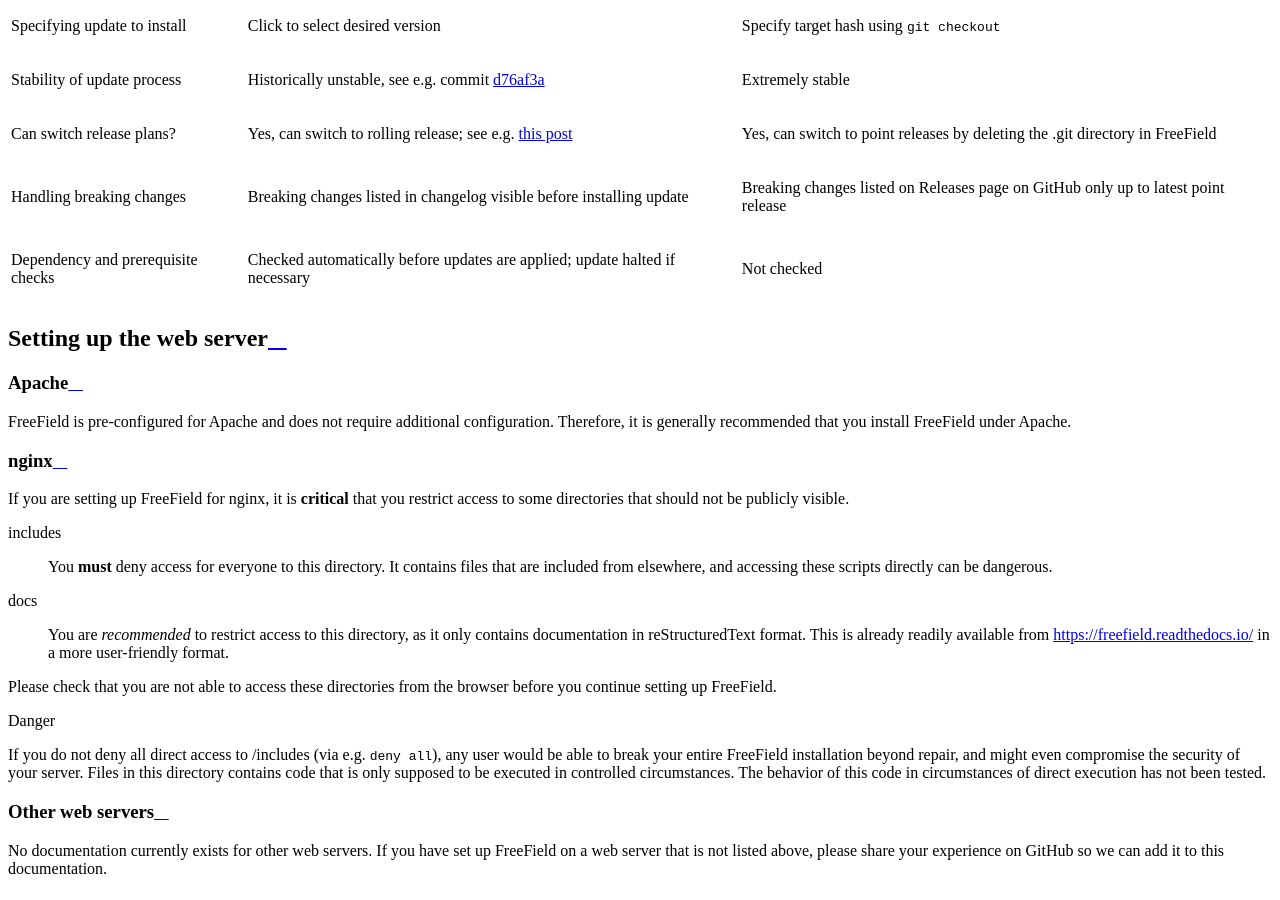
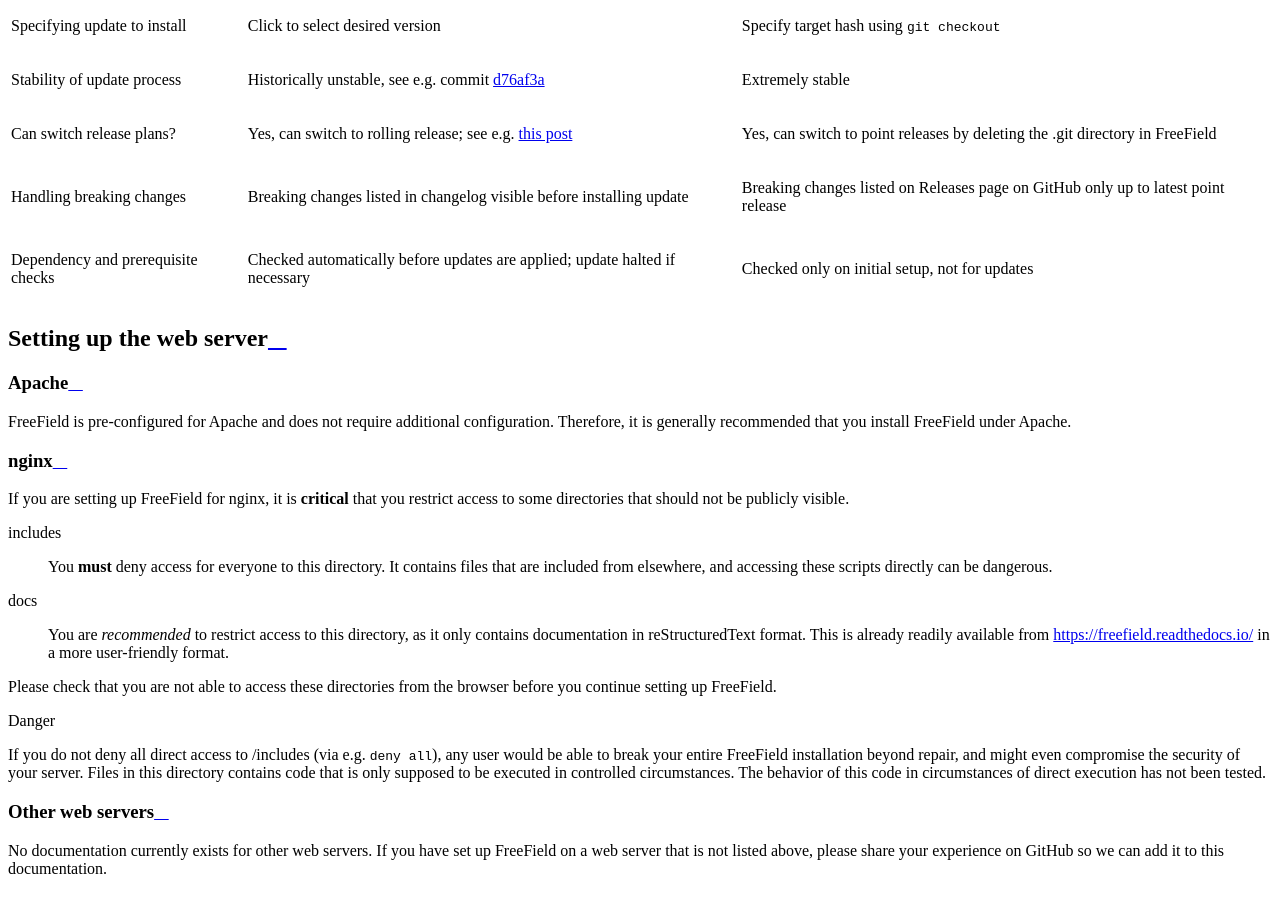
Before and after one commit to bilde2910/FreeField, a Sphinx documentation site: the page built from docs/setup.rst, in a window 1280 px wide and 900 px high, scrolled down 1730 px. Built offline with Sphinx 7.4.7 and the Read the Docs theme 2.0.0, drawn with Linux system fonts in a browser that asks for light colours; formulas are drawn with MathJax 3.

```diff
--- a/docs/setup.rst
+++ b/docs/setup.rst
@@ -83,8 +83,8 @@ methods.
 |                    | before installing update  | only up to latest point     |
 |                    |                           | release                     |
 +--------------------+---------------------------+-----------------------------+
-| Dependency and     | Checked automatically     | Not checked                 |
-| prerequisite       | before updates are        |                             |
+| Dependency and     | Checked automatically     | Checked only on initial     |
+| prerequisite       | before updates are        | setup, not for updates      |
 | checks             | applied; update halted if |                             |
 |                    | necessary                 |                             |
 +--------------------+---------------------------+-----------------------------+
```
